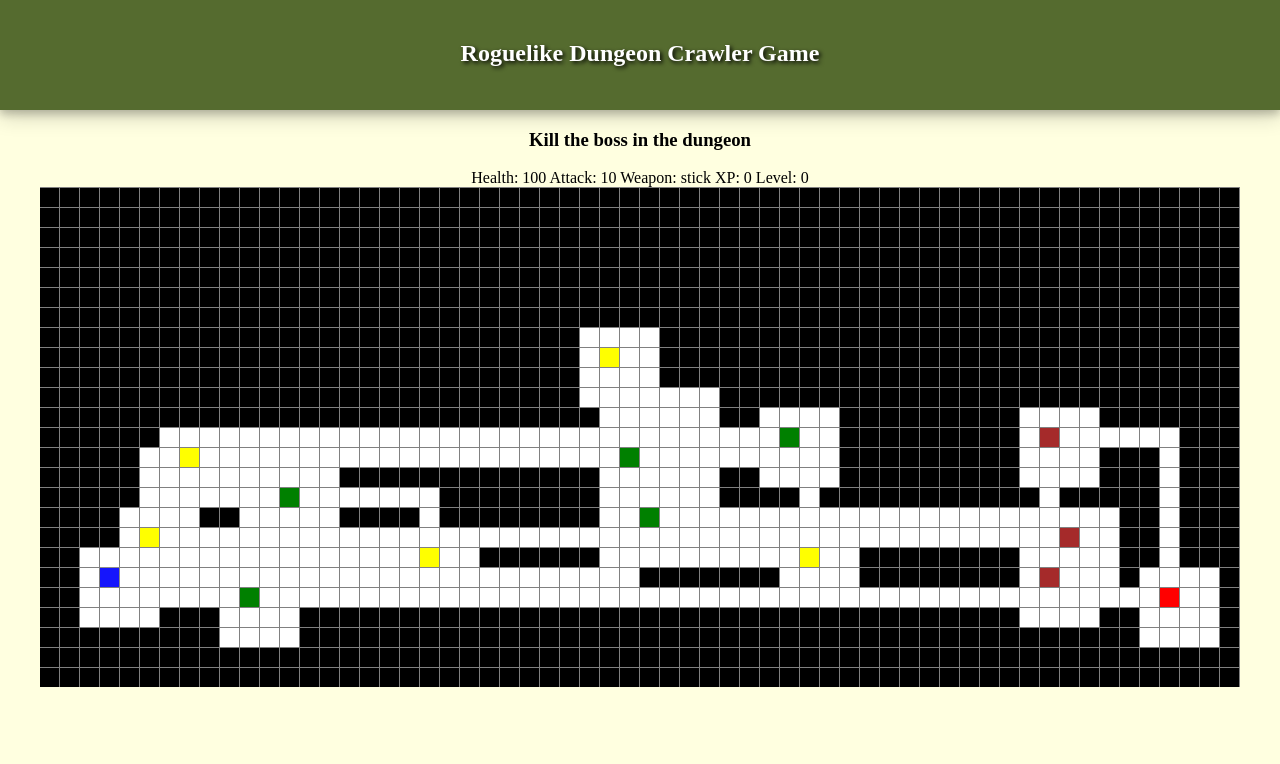
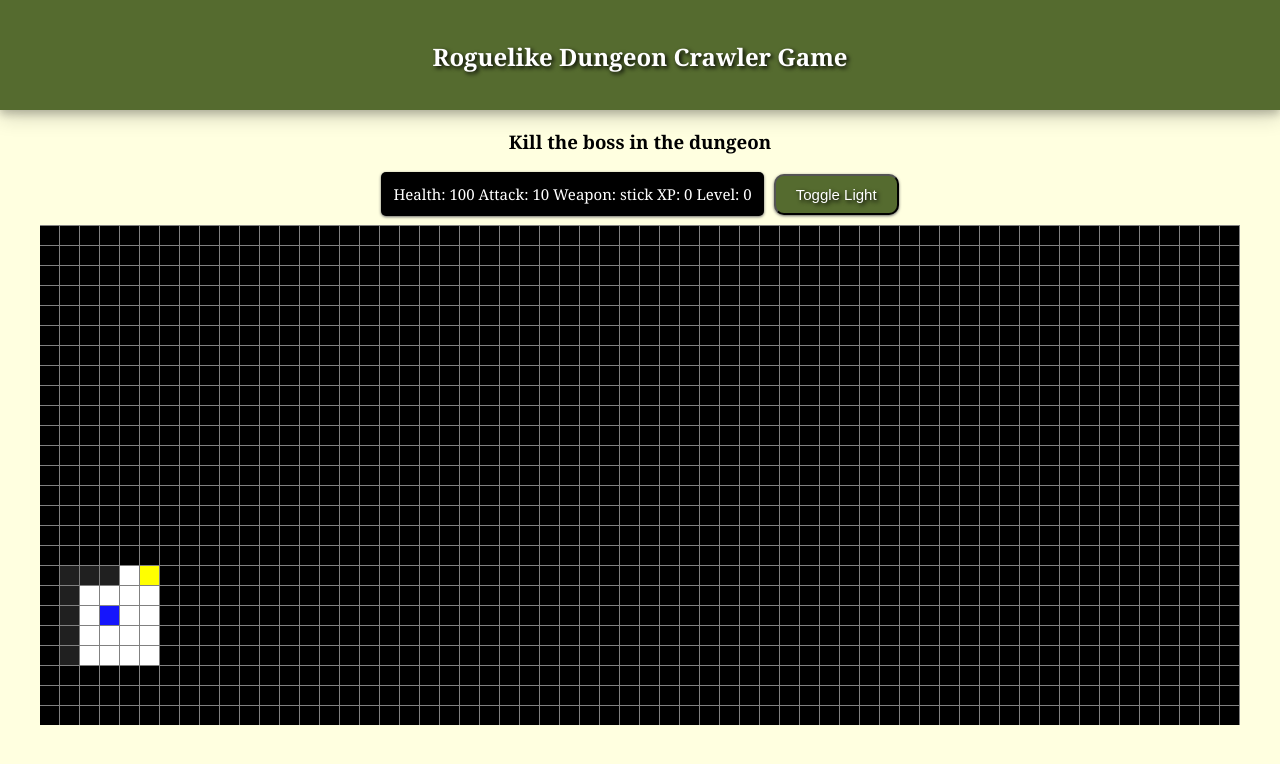
Before and after one commit to alivemary/DangeonGame, a React app: page / in a window 1280 px wide. Shown: the top 764 px of the page. Built offline with nearby package versions, Linux system fonts and the light colour scheme.

Commit message:
darkness added

```diff
--- a/src/components/DungeonGame.js
+++ b/src/components/DungeonGame.js
@@ -1,5 +1,7 @@
 import React from 'react';
 import Line from './Line.js';
+import ToggleButton from './ToggleButton';
+import Stats from './Stats';
 import { connect } from 'react-redux';
 import * as actions from './redux/actions.js'
 
@@ -9,6 +11,16 @@ const NUMBER_OF_ROOMS = 15;
 const weaponTypes = ["stick", "dagger", "blade", "short sword", "long sword", "great sword", "holy sword", "rappier"];
 
 export class DungeonGame extends React.Component {
+
+	constructor(props) {
+		super(props);
+
+		this.state = {
+			isDarkness: true
+		}
+
+		this.handleClick = this.handleClick.bind(this);
+	}
 
 	initEmptyDungeon() {
 		let dungeon = [];
@@ -158,6 +170,10 @@ export class DungeonGame extends React.Component {
 		}
 	}
 
+	handleClick() {
+		this.setState({isDarkness: !this.state.isDarkness});
+	}
+
 	componentDidMount() {
 		this.initDungeon();
 		document.addEventListener("keydown", this.handleKeyDown.bind(this));
@@ -173,25 +189,22 @@ export class DungeonGame extends React.Component {
 			height: DUNGEON_HEIGHT * 20
 		};
 
-		let statsString = "Health: " + this.props.player.health
-			+ " Attack: " + this.props.player.attack
-			+ " Weapon: " + this.props.player.weapon
-			+ " XP: " + this.props.player.xp
-			+ " Level: " + this.props.player.level;
-
 		let dungeonList = this.props.dungeon.map((line, index) => {
 			return <div key={"line" + index} className='line'>
 				<Line number={index}
 					line={line}
 					player={"Health: " + this.props.player.health + ", Attack: " + this.props.player.attack}
+					position={this.props.player.position}
 					staff={this.props.staff}
+					dark={this.state.isDarkness}
 				/>
 			</div>
 		});
 		return (
 			<div className="dungeon-game">
 				<h3>Kill the boss in the dungeon</h3>
-				<div>{statsString}</div>
+				<Stats player={this.props.player} />
+				<ToggleButton activity={this.handleClick} />
 				<div className="game" style={style}>
 					{dungeonList}
 				</div>
--- a/src/components/Line.js
+++ b/src/components/Line.js
@@ -1,19 +1,23 @@
-import React, { Component } from 'react';
-import PropTypes from 'prop-types';
+import React, { Component } from "react";
+import PropTypes from "prop-types";
 
 export default class Line extends Component {
   static propTypes = {
     line: PropTypes.array,
     number: PropTypes.number,
     player: PropTypes.string,
-    staff: PropTypes.array
-  }
+    position: PropTypes.object,
+    staff: PropTypes.array,
+    dark: PropTypes.bool
+  };
   static defaultProps = {
     line: [],
     number: 0,
     player: "",
-    staff: []
-  }
+    position: {},
+    staff: [],
+    dark: false
+  };
 
   capitalizeFirstLetter(string) {
     return string.charAt(0).toUpperCase() + string.slice(1);
@@ -23,40 +27,58 @@ export default class Line extends Component {
     var elementList = this.props.line.map((element, index) => {
       let classes = "element";
       let title = "";
+      let toShow = !this.props.dark;
+      if (!toShow) {
+        if (
+          this.props.number < this.props.position.x + 3 &&
+          this.props.number > this.props.position.x - 3 &&
+          index < this.props.position.y + 3 &&
+          index > this.props.position.y - 3
+        ) {
+          toShow = true;
+        }
+      }
       switch (element) {
         case "SPACE": {
-          classes += " space";
+          classes += toShow ? " space" : "";
           break;
         }
+
         case "PLAYER": {
           classes += " player blink_me";
           title = this.props.player;
           break;
         }
+
         default: {
-          classes += " wall";
+          classes += toShow ? " wall" : "";
           break;
         }
       }
       if (Number.isInteger(element)) {
         this.props.staff.forEach(staff => {
           if (staff.id === element) {
-            classes += " " + staff.kind;
-            title = this.capitalizeFirstLetter(staff.kind) + ": ";
+            classes += toShow ? " " + staff.kind : "";
+            title = toShow ? this.capitalizeFirstLetter(staff.kind) + ": " : "";
             switch (staff.kind) {
               case "medicine":
-                title += "health +60";
+                title += toShow ? "health +60" : "";
                 break;
+
               case "weapon":
-                title += "attack +10";
+                title += toShow ? "attack +10" : "";
                 break;
+
               case "enemy":
                 if (staff.boss) {
-                  classes = "element boss";
-                  title ="BOSS!!! "
+                  classes = toShow ? "element boss" : "element";
+                  title = toShow ? "BOSS!!! " : "";
                 }
-                title += "health: " + staff.health +", attack: "+ staff.attack;
+                title += toShow
+                  ? "health: " + staff.health + ", attack: " + staff.attack
+                  : "";
                 break;
+
               default:
                 title += " ";
             }
@@ -64,11 +86,14 @@ export default class Line extends Component {
         });
       }
 
-      return <div id={this.props.number + '_' + index}
-        key={this.props.number + '_' + index}
-        className={classes}
-        title={title}>
-      </div>
+      return (
+        <div
+          id={this.props.number + "_" + index}
+          key={this.props.number + "_" + index}
+          className={classes}
+          title={title}
+        />
+      );
     });
     return (
       <div>
--- /dev/null
+++ b/src/components/Stats.js
@@ -0,0 +1,30 @@
+import React, { Component } from "react";
+import PropTypes from "prop-types";
+
+export default class Stats extends Component {
+  static propTypes = {
+    player: PropTypes.object
+  };
+  static defaultProps = {
+    player: {}
+  };
+  render() {
+    let statsString =
+      "Health: " +
+      this.props.player.health +
+      " Attack: " +
+      this.props.player.attack +
+      " Weapon: " +
+      this.props.player.weapon +
+      " XP: " +
+      this.props.player.xp +
+      " Level: " +
+      this.props.player.level;
+
+    return (
+      <div className="stats">
+        {statsString}
+      </div>
+    );
+  }
+}
--- /dev/null
+++ b/src/components/ToggleButton.js
@@ -0,0 +1,24 @@
+import React, { Component } from 'react';
+import PropTypes from 'prop-types';
+
+export default class ToggleButton extends Component {
+
+static propTypes = {
+    activity: PropTypes.func
+  }
+  static defaultProps = {
+    activity: () => { return }
+  }
+
+handleClick () {
+    this.props.activity();
+}
+
+    render() {
+        return (
+            <div className="toggle-button">
+                <button onClick={this.handleClick.bind(this)}>Toggle Light </button>
+            </div>
+        );
+    }
+}
--- a/src/components/scss/main.scss
+++ b/src/components/scss/main.scss
@@ -1,3 +1,5 @@
 @import "./partials/_variables";
 @import "./partials/_App";
 @import "./partials/_DungeonGame";
+@import "./partials/_Stats";
+@import "./partials/_ToggleButton";
--- a/src/components/scss/partials/_App.scss
+++ b/src/components/scss/partials/_App.scss
@@ -11,4 +11,5 @@ body {
     background-color: lightyellow;
     text-align: center;
     margin: 0px;
+    font-family: Georgia;
 }
--- a/src/components/scss/partials/_DungeonGame.scss
+++ b/src/components/scss/partials/_DungeonGame.scss
@@ -22,7 +22,7 @@
             background-color: white;
         }
         .wall {
-            background-color: black;
+            background-color: #202020;
         }
         .boss {
             background-color: red;
@@ -42,6 +42,7 @@
         .blink_me {
             animation: blinker 0.7s linear infinite;
         }
+
         @keyframes blinker {
             50% {
                 opacity: 0.7;
--- /dev/null
+++ b/src/components/scss/partials/_Stats.scss
@@ -0,0 +1,12 @@
+.stats {
+    display: inline-block;
+    margin-right: 10px;
+    background-color: black;
+    color: white;
+    padding: 12px;
+    border-radius: 5px;
+    -webkit-box-shadow: 0px 1px 3px #666666;
+    -moz-box-shadow: 0px 1px 3px #666666;
+    box-shadow: 0px 1px 3px #666666;
+    font-size: 15px;
+}
--- /dev/null
+++ b/src/components/scss/partials/_ToggleButton.scss
@@ -0,0 +1,25 @@
+.toggle-button {
+    display: inline-block;
+    margin-bottom: 10px;
+    button {
+        -webkit-border-radius: 10;
+        -moz-border-radius: 10;
+        border-radius: 10px;
+        -webkit-box-shadow: 0px 1px 3px #666666;
+        -moz-box-shadow: 0px 1px 3px #666666;
+        box-shadow: 0px 1px 3px #666666;
+        color: #ffffff;
+        text-shadow: 2px 2px 4px #000000;
+        font-size: 15px;
+        background: #556B2F;
+        padding: 10px 20px 10px 20px;
+        text-decoration: none;
+    }
+    button:hover {
+        background: #556B00;
+        text-decoration: none;
+    }
+    button:focus {
+        outline: -webkit-focus-ring-color auto 0px;
+    }
+}
```
Also changed, not shown: 3 other files (tests, documents, lock files or other folders).
